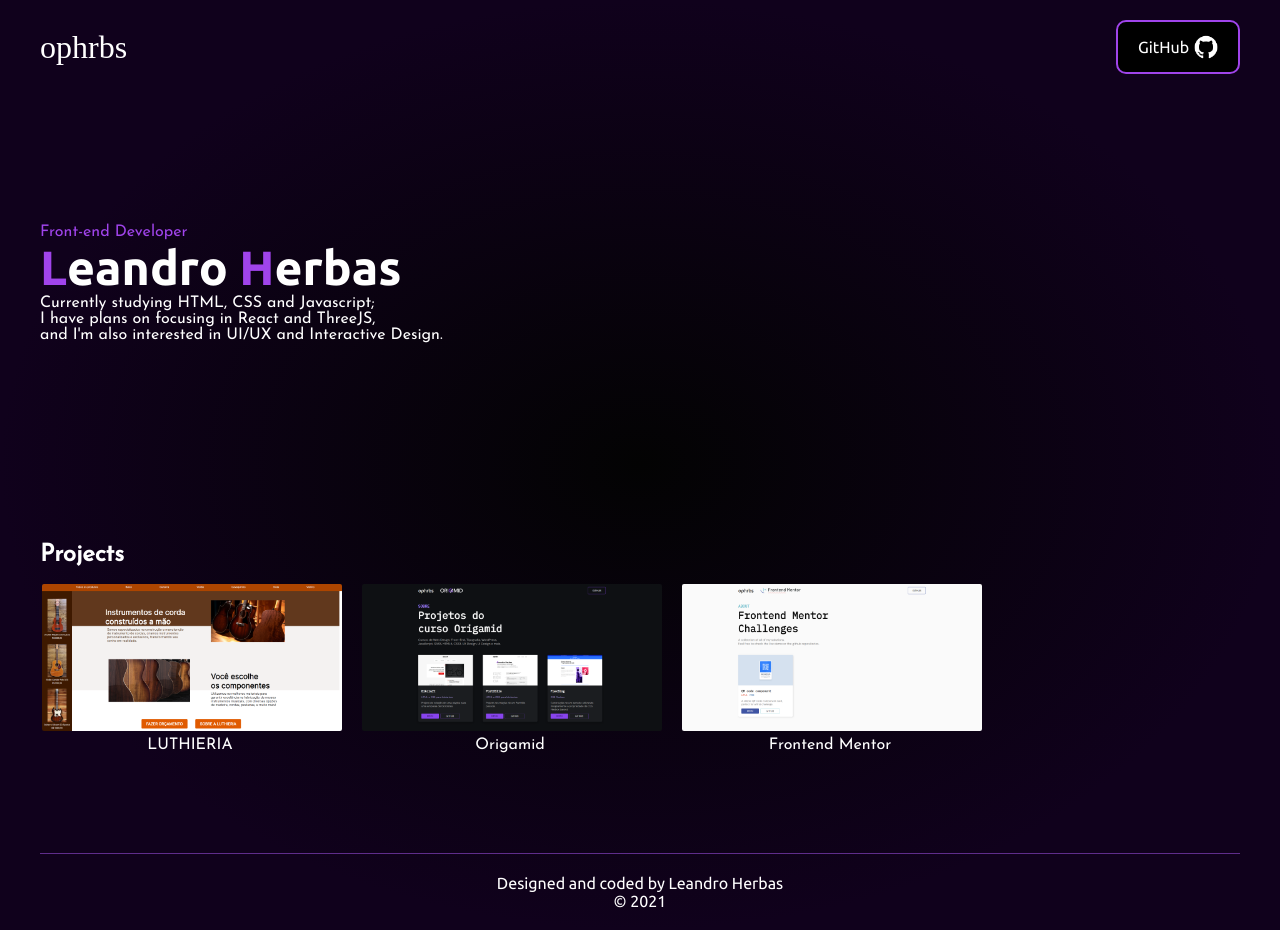
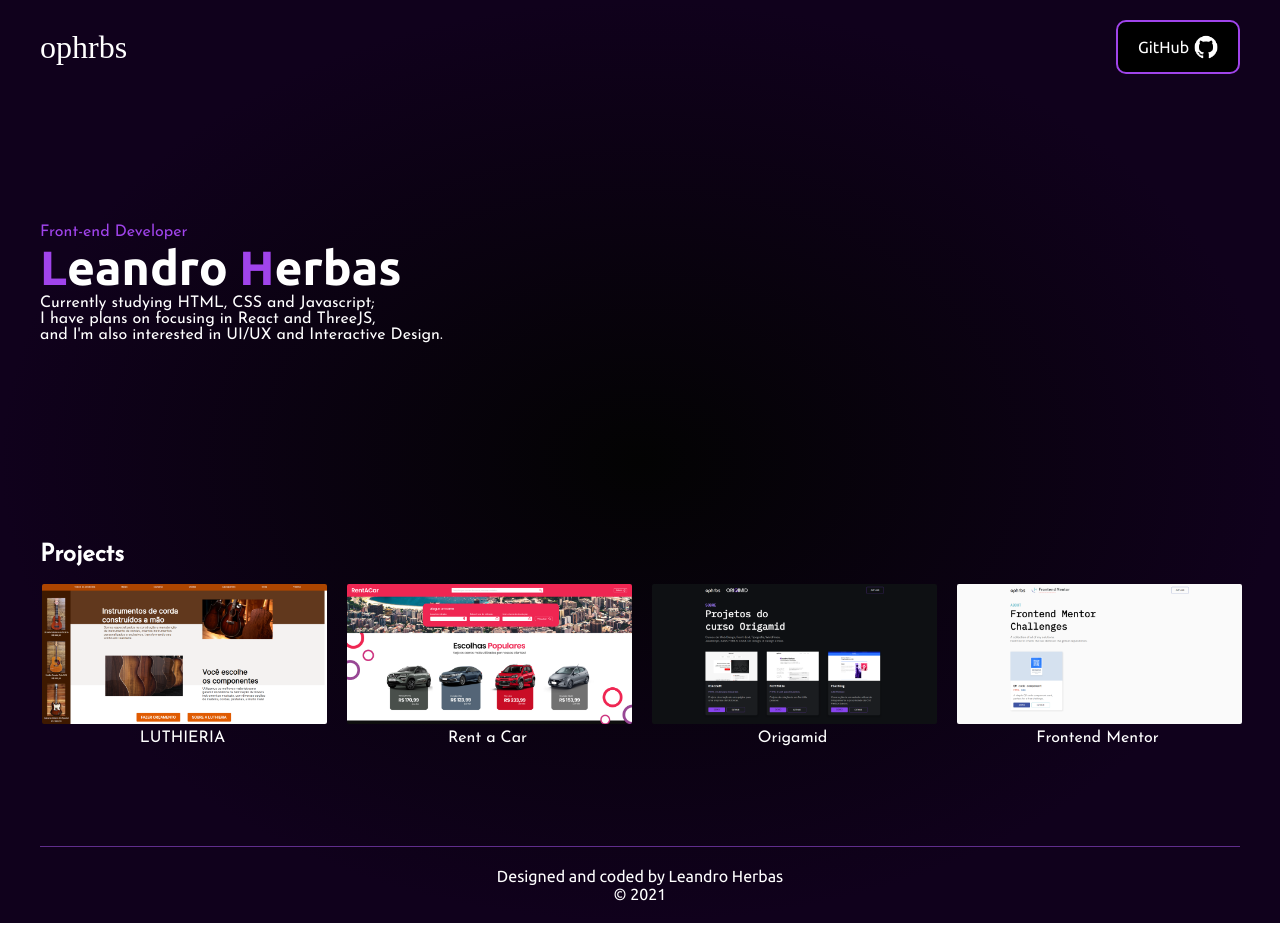
Before and after one commit to ophrbs/ophrbs.github.io, a plain HTML site: page index.html in a window 1280 px wide. Drawn offline with Linux system fonts and the light colour scheme; a web font is replaced by a local one.

Commit message:
feat: add Rent a Car

```diff
--- a/index.html
+++ b/index.html
@@ -28,6 +28,10 @@
           <p>LUTHIERIA</p>
         </div>
         <div class="project-card">
+          <a href="https://figma.fun/W9GfGu"><img src="./img/project-rentacar-img.jpg" alt="Rent-a-Car"></a>
+          <p>Rent a Car</p>
+        </div>
+        <div class="project-card">
           <a href="https://ophrbs.github.io/Origamid/"><img src="./img/project-origamid-img.png" alt="Origamid"></a>
           <p>Origamid</p>
         </div>
```
Also changed, not shown: img/project-rentacar-img.jpg (added).
